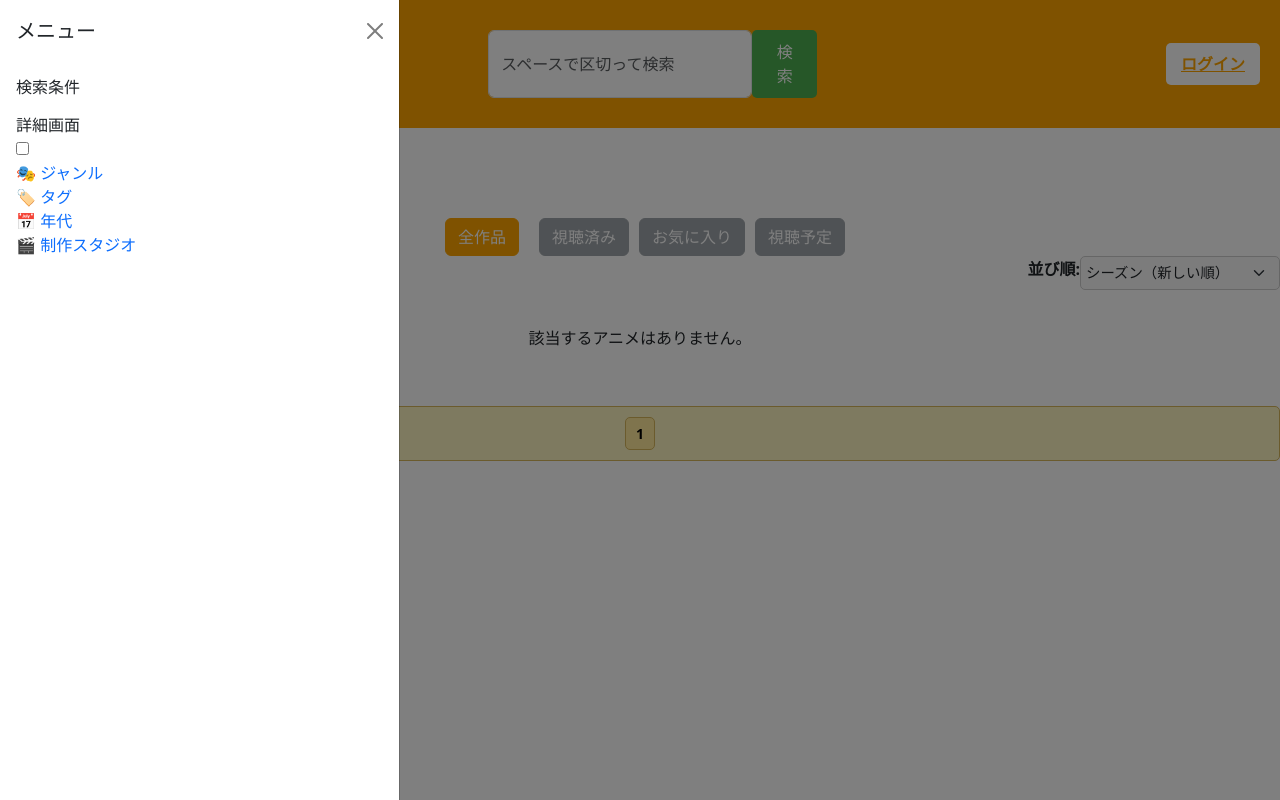
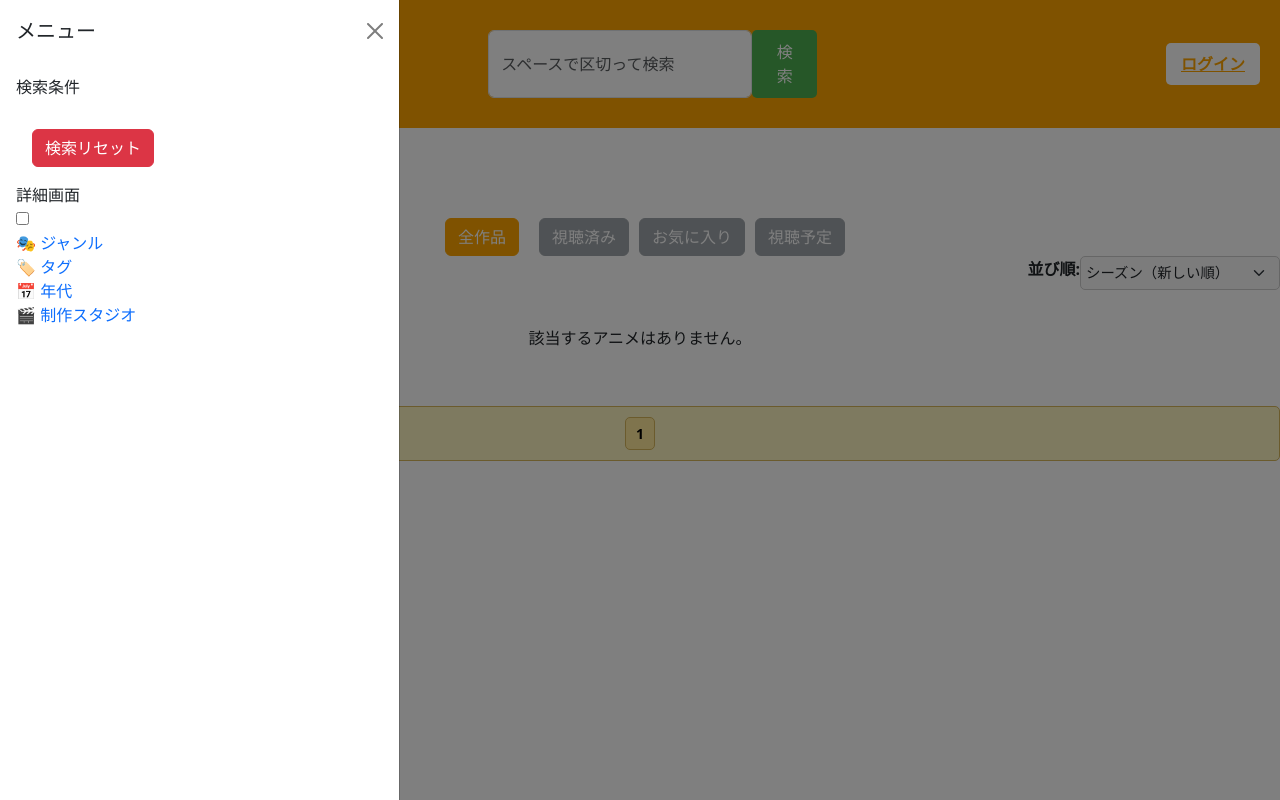
Before and after one commit to saltgyro/AnimeLog, a Django app: page /home/ in a window 1280 px wide, after a click on "メニューを開く". Run offline with Django 4.2, Linux system fonts and the light colour scheme; data that the repository does not hold is empty.

Commit message:
検索リセットボタン復活

```diff
--- a/AnimeLog/templates/html/home.html
+++ b/AnimeLog/templates/html/home.html
@@ -71,7 +71,9 @@
         </ul>
 
         <!-- リセットボタン -->
-
+        <div class="offcanvas-footer">
+            <button class="btn btn-danger m-3" id="reset-search">検索リセット</button>
+        </div>
 
         <span>詳細画面</span>
         <label class="switch">
```
